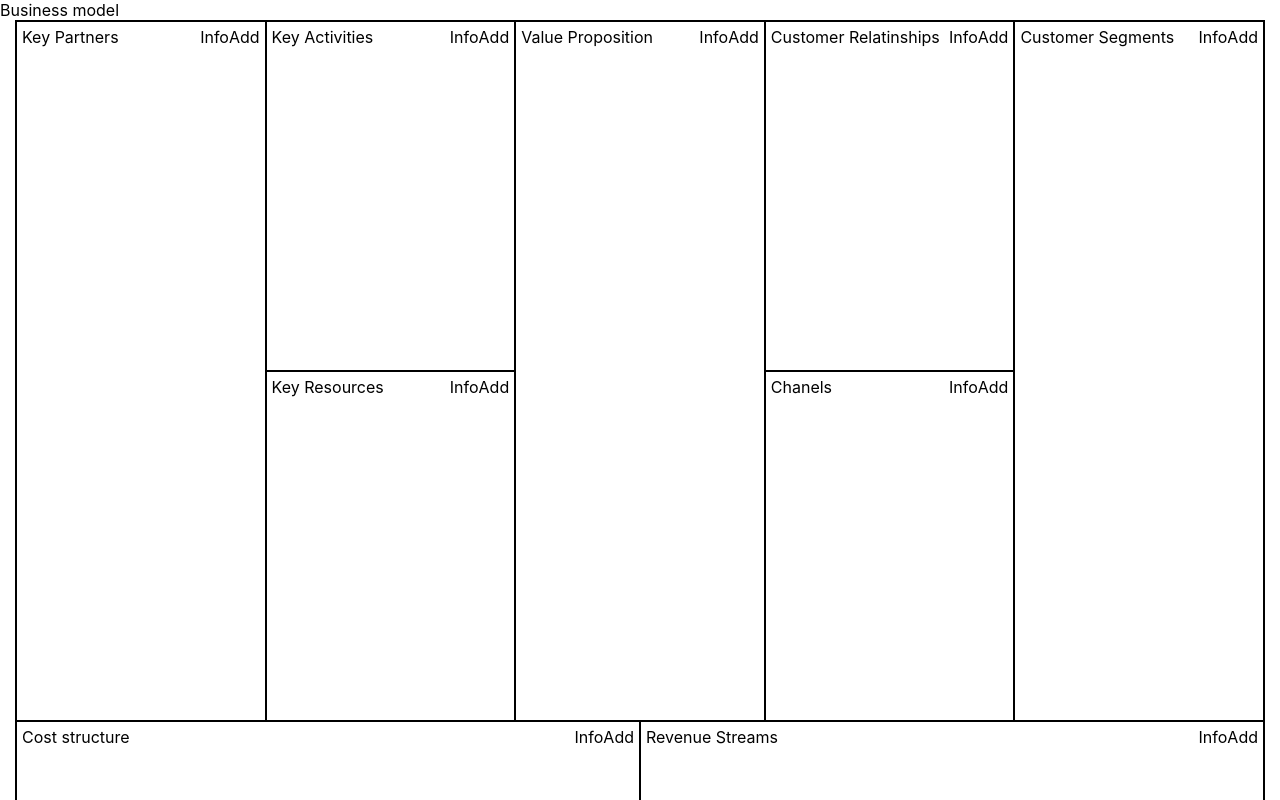
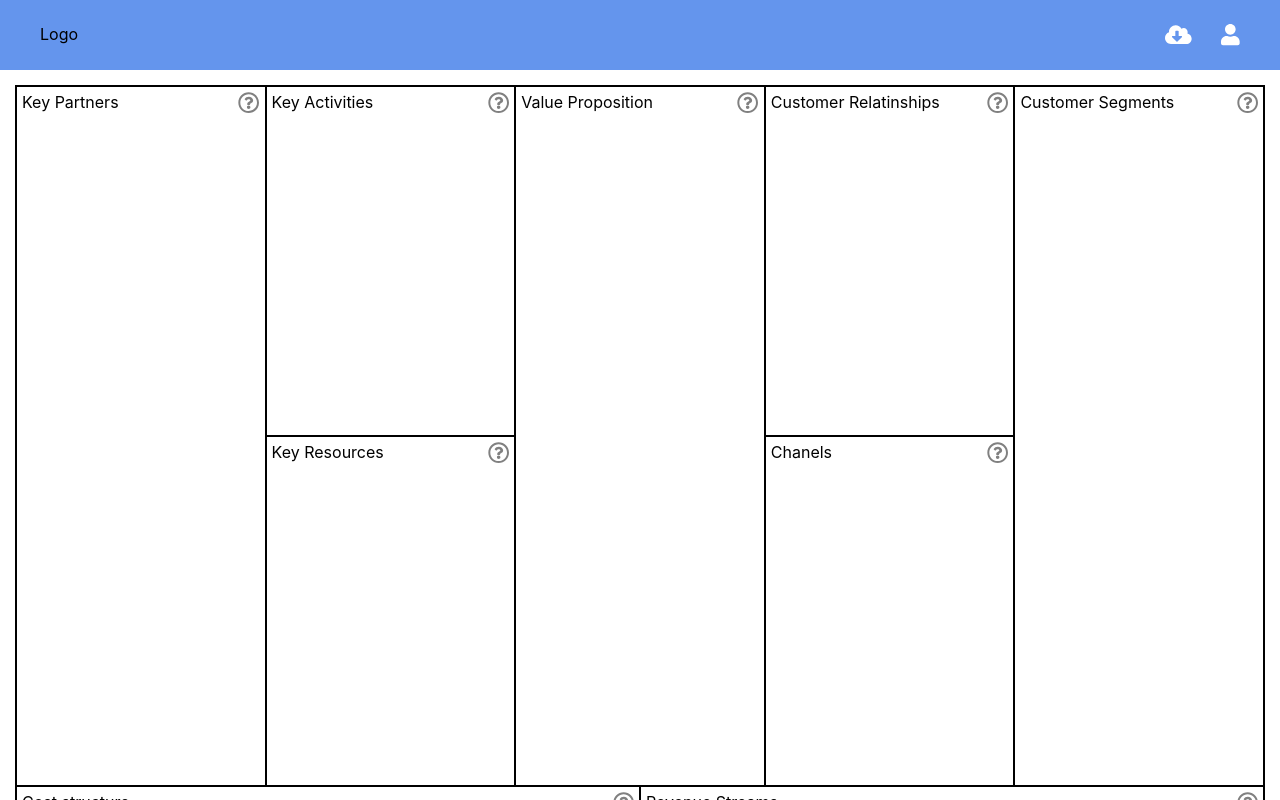
Before and after one commit to MilanStanojlovic/business-model-canvas-, a React (Create React App) app: page / in a window 1280 px wide. Shown: the top 800 px of the page. Built offline with nearby package versions, Linux system fonts and the light colour scheme.

Commit message:
canvas and list styling

```diff
--- a/src/components/business-model-canvas/businessModel.js
+++ b/src/components/business-model-canvas/businessModel.js
@@ -1,13 +1,23 @@
-import React from 'react';
+import React, { Fragment } from 'react';
 import style from './businessModel.module.scss';
 import Canvas from '../canvas/canvas';
+import Header from '../header/header';
+// import CanvasList from '../canvas-list/canvasList';
 
 const BusinessModel = () => {
   return (
-    <div className={style.businessModel}>
-      Business model
-      <Canvas />
-    </div>
+    <Fragment>
+      <Header />
+      <div className={`${style.businessModel}`}>
+        {/* TODO: MOVE TO SIDEBAR */}
+        {/* <div className={style.businessModel__canvasList}>
+        <CanvasList />
+      </div> */}
+        <div className={style.businessModel__canvas}>
+          <Canvas />
+        </div>
+      </div>
+    </Fragment>
   )
 }
 
--- a/src/components/canvas/canvas.module.scss
+++ b/src/components/canvas/canvas.module.scss
@@ -2,61 +2,56 @@
 
 .canvas {
   border: 1px solid $black;
-  margin: 0 15px;
+  margin: 15px;
   display: grid;
   grid-template-columns: repeat(10, 1fr);
   grid-template-rows: 350px 350px 200px;
 
+  & > * {
+    border: 1px solid black;
+  }
+
   &__partners {
-    border: 1px solid $black;
     grid-column: 1/3;
     grid-row: 1/3;
   }
 
   &__activities {
-    border: 1px solid $black;
     grid-column: 3/5;
     grid-row: 1/2;
   }
 
   &__resources {
-    border: 1px solid $black;
     grid-column: 3/5;
     grid-row: 2/3;
   }
 
   &__value {
-    border: 1px solid $black;
     grid-column: 5/7;
     grid-row: 1/3;
   }
 
   &__customerRelationship {
-    border: 1px solid $black;
     grid-column: 7/9;
     grid-row: 1/2;
   }
 
   &__chanels {
-    border: 1px solid $black;
     grid-column: 7/9;
     grid-row: 2/3;
   }
 
   &__customerSegments {
-    border: 1px solid $black;
     grid-column: 9/11;
     grid-row: 1/3;
   }
 
   &__cost {
-    border: 1px solid $black;
     grid-column: 1/6;
     grid-row: 3/4;
   }
 
   &__revenue {
-    border: 1px solid $black;
     grid-column: 6/11;
     grid-row: 3/4;
   }
--- a/src/components/list/list.js
+++ b/src/components/list/list.js
@@ -1,13 +1,16 @@
 import React from 'react';
 import style from './list.module.scss';
+import { FontAwesomeIcon } from '@fortawesome/react-fontawesome';
+import { faPlus } from '@fortawesome/free-solid-svg-icons';
+import { faQuestionCircle } from '@fortawesome/free-regular-svg-icons';
 
 const List = ({ name }) => {
   return (
     <section className={style.list}>
       <div className={style.list__top}>
         <span className={style.list__heading}>{name}</span>
-        <span className={style.list__info}>Info</span>
-        <span className={style.list__add}>Add</span>
+        <span className={style.list__info}><FontAwesomeIcon icon={faQuestionCircle} size="lg" /></span>
+        <div className={style.list__add}><FontAwesomeIcon icon={faPlus} size="lg" /></div>
       </div>
     </section>
   );
--- a/src/components/list/list.module.scss
+++ b/src/components/list/list.module.scss
@@ -1,5 +1,9 @@
+@import '../../styles/variables/variables.scss';
+
 .list {
   padding: 5px;
+  position: relative;
+  height: 100%;
 
   &__top {
     display: flex;
@@ -8,4 +12,29 @@
   &__heading {
     margin-right: auto;
   }
+
+  &__info {
+    color: $gray;
+    cursor: pointer;
+  }
+
+  &__add {
+    position: absolute;
+    bottom: 5px;
+    right: 5px;
+    cursor: pointer;
+    height: 30px;
+    width: 30px;
+    border-radius: 50%;
+    background-color: $purple;
+    color: $white;
+    display: flex;
+    align-items: center;
+    justify-content: center;
+    visibility: hidden;
+  }
+
+  &:hover &__add {
+    visibility: visible;
+  }
 }
--- /dev/null
+++ b/src/styles/global/grid.module.scss
@@ -0,0 +1,13 @@
+.grid {
+  display: grid;
+  width: 1200px;
+  margin: 0 auto;
+  grid-template-columns: repeat(12, 1fr);
+  gap: 20px;
+}
+
+@media (max-width: 1200px) {
+  .grid {
+    margin: 0 20px;
+  }
+}
--- a/src/styles/variables/variables.scss
+++ b/src/styles/variables/variables.scss
@@ -1 +1,4 @@
 $black: #000000;
+$white: #ffffff;
+$purple: purple;
+$gray: gray;
```
